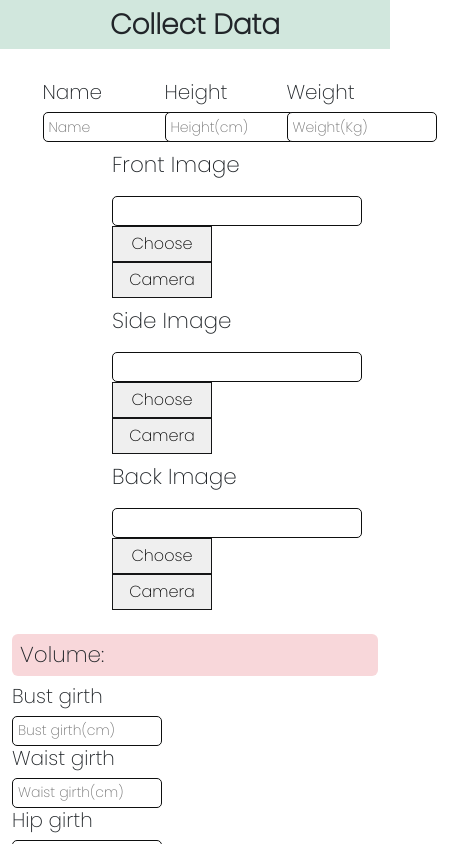
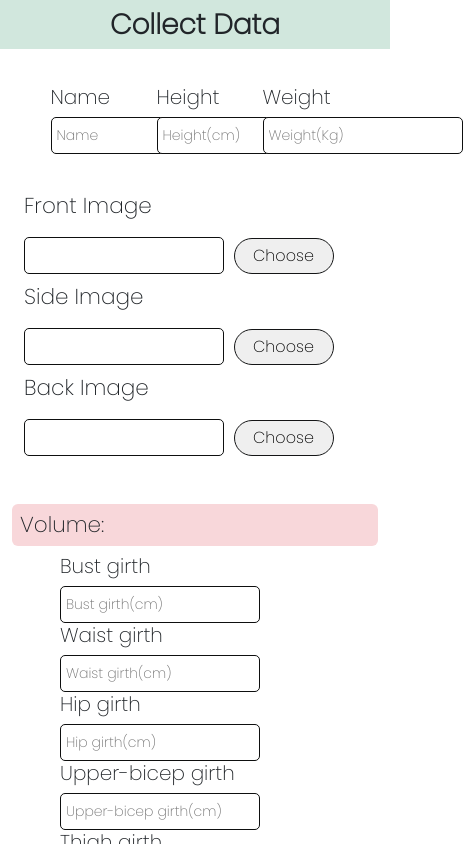
Before and after one commit to vbthang/tool-collect-data, a React (Create React App) app: page / in a window 390 px wide. Shown: the top 844 px of the page, 463 px wide, since content can reach past the window. Built offline with nearby package versions, Linux system fonts and the light colour scheme.

Commit message:
UPDATE: responsive

```diff
--- a/src/component/ChooseImage.js
+++ b/src/component/ChooseImage.js
@@ -4,7 +4,7 @@ import FieldImage from './FieldImage'
 const ChooseImage = () => {
   return (
     <div>
-        <div className = 'image'>
+        <div className = 'image col-12 my-4'>
             <FieldImage name='Front Image'/>
             <FieldImage name='Side Image'/>
             <FieldImage name='Back Image'/>
--- a/src/component/Content.js
+++ b/src/component/Content.js
@@ -5,7 +5,7 @@ import ChooseImage from './ChooseImage'
 const Content = () => {
   return (
     <div className='row'>
-        <div className='col-md-6 col-12'>
+        <div className='col-md-4 col-12'>
           <ChooseImage />
         </div>
         <Measurement />
--- a/src/component/Field.js
+++ b/src/component/Field.js
@@ -3,7 +3,7 @@ const Field = (props) => {
     return (
         <div className={props.col}>
                 <h3 className='label fs-5'>{props.name}</h3>
-                <input className='input' id={`'${props.id}'`} placeholder={props.placeholder} type="text"/>
+                <input id={`'${props.id}'`} placeholder={props.placeholder} type="text"/>
         </div>
 
     )
--- a/src/component/FieldImage.js
+++ b/src/component/FieldImage.js
@@ -91,16 +91,16 @@ const FieldImage = (props) => {
 
 
   return (
-    <div className='fieldimage flex row'>
-      <div className=''>
+    <div className='fieldimage d-flex row container-fluid justify-content-around'>
+      <div className='col-7'>
         <h4>{props.name}</h4>
         <input type="file" ref={fileInput} style={{ display: 'none' }} onChange={FileChange} />
         <input type="text" value={selectedFileName} readOnly onClick={chooseButtonClick} />
       </div>
 
-      <div className='button'>
+      <div className='button mt-2 col-5'>
         <button onClick={chooseButtonClick}>Choose</button>
-        <button onClick={cameraButtonClick}>Camera</button>
+        {/* <button onClick={cameraButtonClick}>Camera</button> */}
       </div>
       <video ref={videoRef} style={{ display: 'none' }} autoPlay></video>
     </div>
--- a/src/component/Header.js
+++ b/src/component/Header.js
@@ -7,11 +7,11 @@ const Header = () => {
   const infoFields = Object.values(data['info']);
 
   return (
-    <div className='row'>
-      <h1 className='container-fluid bg-success-subtle fixed-top text-center fw-semibold py-2'>Collect Data</h1>
-      <div className='info container-fluid row d-flex justify-content-around pt-8'>
+    <div className='row container-fluid'>
+      <h1 className='bg-success-subtle fixed-top text-center fw-semibold py-2'>Collect Data</h1>
+      <div className='info d-flex justify-content-around pt-8'>
         {infoFields.map((field) => {
-          return <Field key={field.id} id={field.id} name={field.name} placeholder={field.placeholder} require={field.require} col={`col-2`}/>;
+          return <Field key={field.id} id={field.id} name={field.name} placeholder={field.placeholder} require={field.require} col={`col-2 field`}/>;
         })}
       </div>
     </div>
--- a/src/component/Measurement.js
+++ b/src/component/Measurement.js
@@ -6,17 +6,17 @@ const Measurement = () => {
   const volumeFields = Object.values(data['volume']);
   const linearFields = Object.values(data['linear']);
   return (
-    <div className = 'detail col-md-6 col-12 my-4'>
+    <div className = 'detail col-md-8 col-12 my-4'>
         <h2 className='fs-4 bg-danger-subtle rounded p-2'>Volume:</h2>
-        <div className = 'volume row mb-4'>
+        <div className = 'volume row mb-4 px-5'>
           {volumeFields.map((field) => {
-            return <Field key={field.id} id={field.id} name={field.name} placeholder={field.placeholder} require={field.require} col={`col-md-6 col-12`}/>;
+            return <Field key={field.id} id={field.id} name={field.name} placeholder={field.placeholder} require={field.require} col={`col-sm-6 col-12`}/>;
           })}
         </div>
         <h2 className='fs-4 bg-danger-subtle rounded p-2'>Linear:</h2>
-        <div className = 'linear row'>
+        <div className = 'linear row px-5'>
           {linearFields.map((field) => {
-              return <Field key={field.id} id={field.id} name={field.name} placeholder={field.placeholder} require={field.require} col={`col-md-6 col-12`}/>;
+              return <Field key={field.id} id={field.id} name={field.name} placeholder={field.placeholder} require={field.require} col={`col-sm-6 col-12`}/>;
           })}
         </div>
 
--- a/src/index.css
+++ b/src/index.css
@@ -22,17 +22,13 @@ h1{
 }
 
 .field{
-margin: 5px;
+  margin: 5px;
 }
 
 .Info{
   display: flex;
   margin: 50px;
   justify-content: space-around;
-  }
-
-h4, h1{
-  font-family: 'Poppins', sans-serif;
 }
 
 h4{
@@ -40,11 +36,14 @@ h4{
 }
 
 input{
-  height: 30px;
-  width: 250px;
+  width: 200px;
   border-radius: 5px;
   border: 0.5px solid rgb(14, 15, 15);
+  line-height: 25px;
+  font-size: 14px;
+  padding: 5px;
 }
+
 
 .fieldimage{
   display: flex;
@@ -73,13 +72,14 @@ button:hover{
   border: 1px solid rgb(29, 26, 233);
 
 }
-.image{
+/* .image{
   margin: 0 100px;
+} */
+
+.input{
+
 }
 
-.input{
-  width: 150px;
-  line-height: 20px;
-  font-size: 14px;
-  padding: 5px;
+#height, #weight{
+  width: 50px !important;
 }
--- a/src/index.js
+++ b/src/index.js
@@ -1,9 +1,9 @@
 import React from 'react';
 import ReactDOM from 'react-dom/client';
-import './index.css';
 import App from './App';
 import 'bootstrap/dist/css/bootstrap.min.css';
 import 'bootstrap/dist/js/bootstrap.bundle.min';
+import './index.css';
 
 
 const root = ReactDOM.createRoot(document.getElementById('root'));
```
